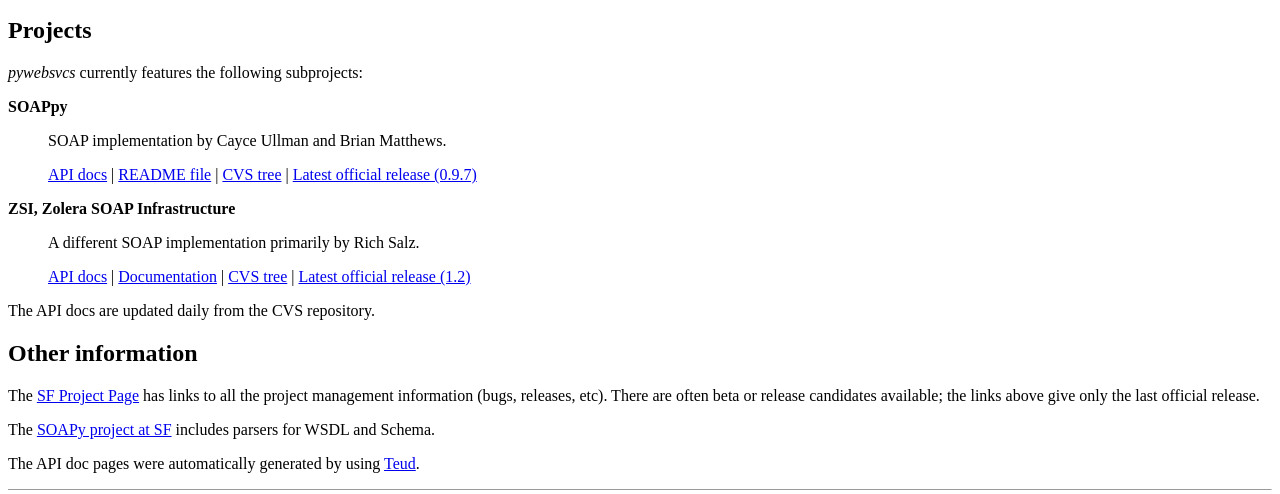
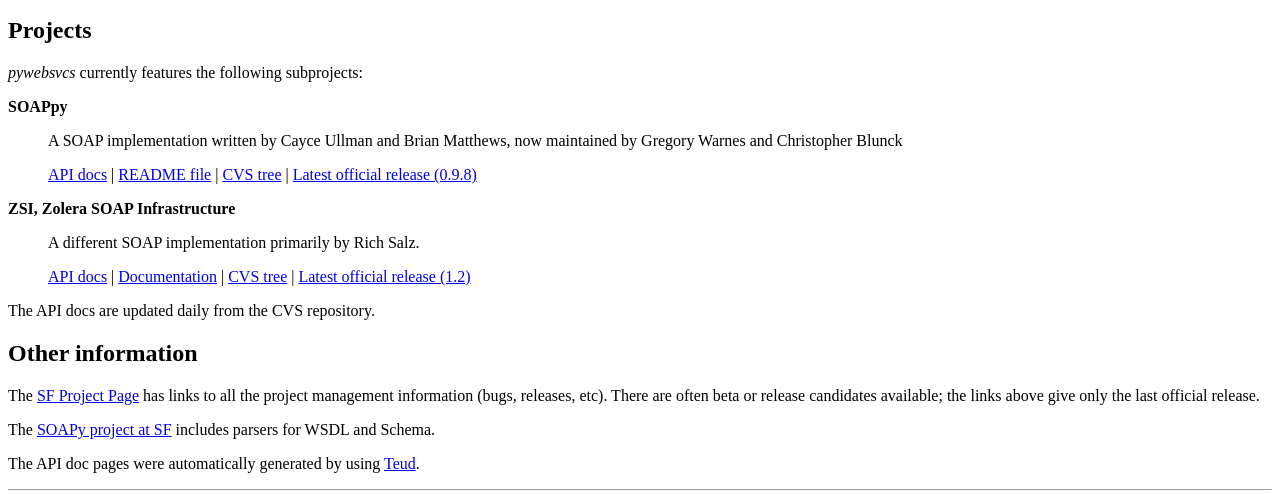
Before and after one commit to sigma/vmw.zsi, a plain HTML site: page pywebsvcs.sourceforge.net/index.html in a window 1280 px wide. Shown: the part 123-617 px from the top of the page. Drawn offline with Linux system fonts and the light colour scheme.

Commit message:
- Noted that Gregory Warnes and Christopher Blunck now maintain SOAPpy.
git-svn-id: https://pywebsvcs.svn.sourceforge.net/svnroot/pywebsvcs/trunk@183 7150bf37-e60d-0410-b93f-83e91ef0e581

```diff
--- a/pywebsvcs.sourceforge.net/index.html
+++ b/pywebsvcs.sourceforge.net/index.html
@@ -25,14 +25,14 @@
 <dt><b>SOAPpy</b></dt>
 <dd>
 <p>
-SOAP implementation by Cayce Ullman and Brian Matthews.
+A SOAP implementation written by Cayce Ullman and Brian Matthews, now maintained by Gregory Warnes and Christopher Blunck
 </p>
 <p>
 <a href="http://pywebsvcs.sourceforge.net/apidocs/SOAPpy/SOAP.html">API docs</a>
 | <a href="soappy.txt">README file</a>
 | <a href="http://cvs.sourceforge.net/cgi-bin/viewcvs.cgi/pywebsvcs/SOAPpy/">CVS tree</a>
-| <a href="http://sourceforge.net/project/shownotes.php?release_id=41393">Latest
-        official release (0.9.7)</a>
+| <a href="http://sourceforge.net/project/shownotes.php?release_id=145808">Latest
+        official release (0.9.8)</a>
 </p>
 </dd>
 
```
